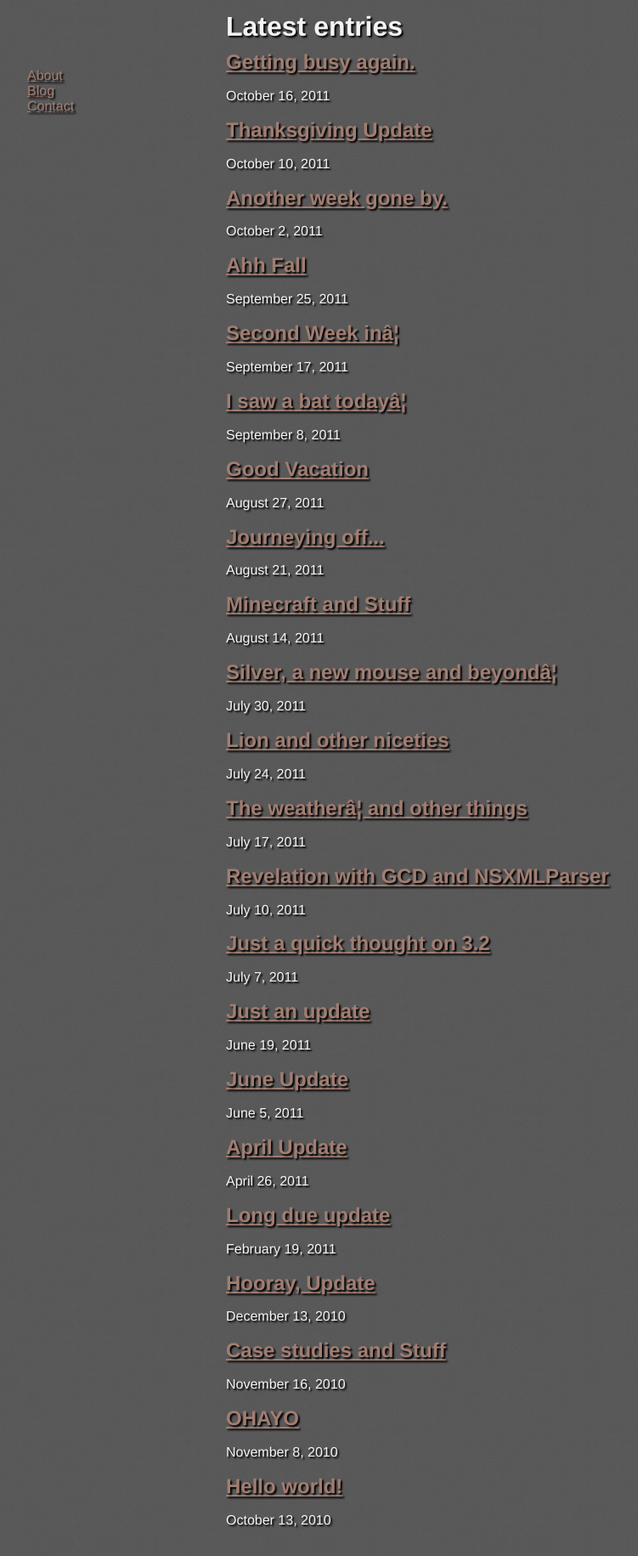
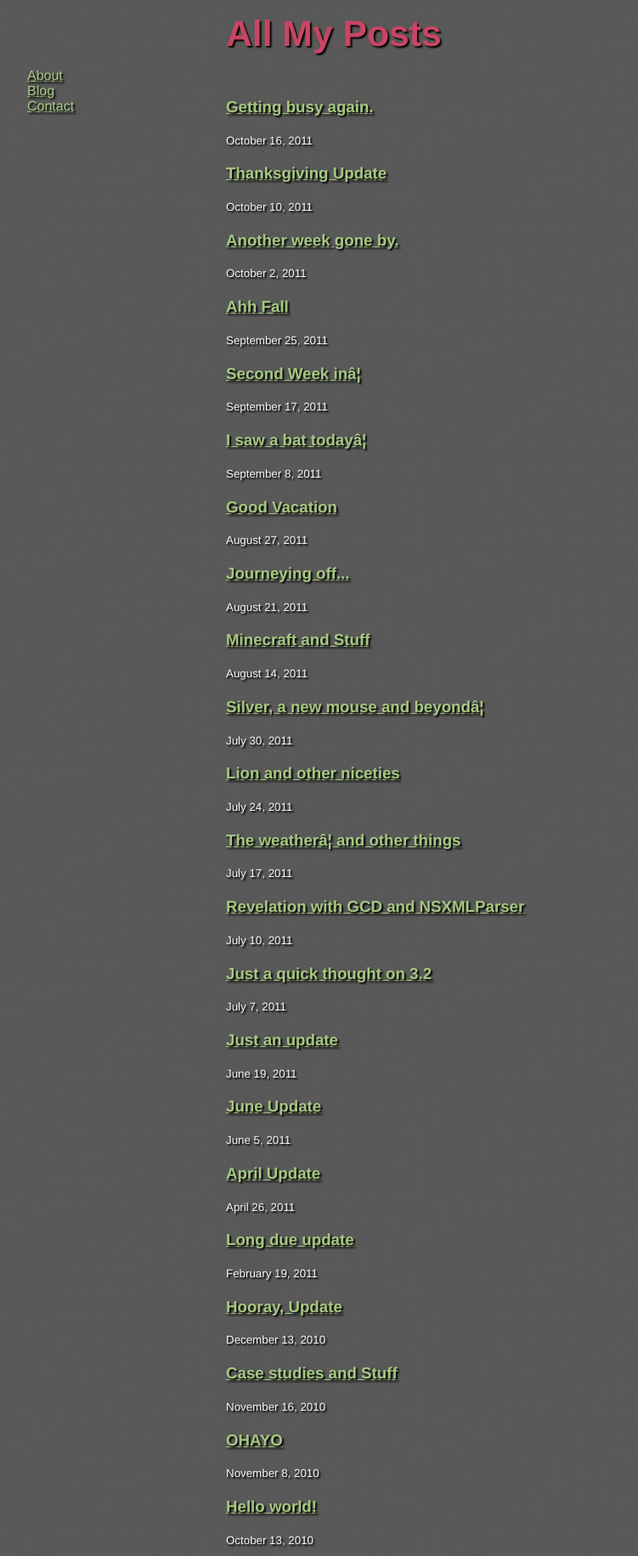
Before and after one commit to sbentzen/sbentzen.github.com, a Jekyll site: the page built from blog.html, in a window 1280 px wide. Shown: the whole page at 85% size, without its empty margins (24-775 px from the left). Built offline with Jekyll 4.4.1, drawn with Linux system fonts in a browser that asks for light colours; Markdown is read by kramdown in place of the engine named in the settings; before the commit the page ends 1807 px from its top, so only the background shows below that.

Commit message:
added some more styling

```diff
--- a/blog.html
+++ b/blog.html
@@ -4,11 +4,12 @@
 ---
 {% include sidebar.html %}
 <div id="content">
-    <h1>Latest entries</h1>
+    <h1 style="font-size:32pt;">All My Posts</h1>
+    <br/>
     {% for post in site.posts %}
-    <h2>
+    <h3>
         <a href="{{post.url}}">{{ post.title }}</a>
-    </h2>
-    <span>{{ post.date | date: '%B' }} {{ post.date | date: '%e' }}, {{ post.date | date: '%Y' }}</span>
+    </h3>
+    <span style="font-size:10pt;">{{ post.date | date: '%B' }} {{ post.date | date: '%e' }}, {{ post.date | date: '%Y' }}</span>
     {% endfor %}
 </div>
--- a/stylesheets/style.css
+++ b/stylesheets/style.css
@@ -1,3 +1,11 @@
+/*
+002F32
+42826C
+A5C77F
+FFC861
+C84663
+*/
+
 body {
 	width:0 auto;
 	display:block;
@@ -8,12 +16,17 @@
 	text-shadow: 2px 2px 2px #000;
 	color:#F3F3F3;
 }
+
+h1{
+	color:#C84663;
+}
+
 a{
 	text-decoration:underline;
-				color:#A17D71;
+	color:#A5C77F;
 }
 a:hover{
-			    color:#5E685F;
+    color:#FFC861;
 }
 ul li{
 	list-style: none;
```
Lines whose indentation alone changed are shown as unchanged.
